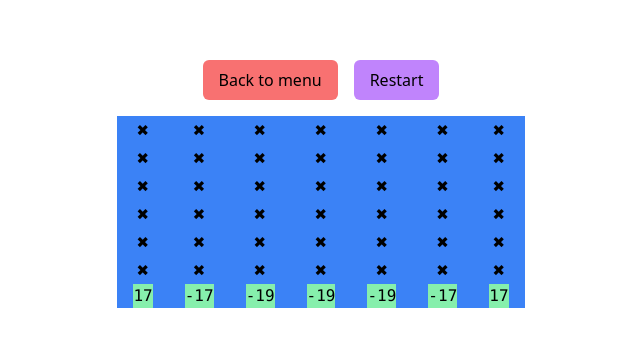
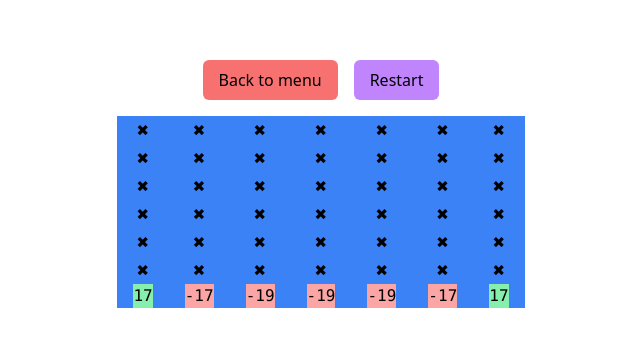
Before and after one commit to jorgegio/Connect4, a Next.js app: page /play in a window 1280 px wide. Shown: the part 216-562 px from the top of the page, without its empty margins (319-959 px from the left). Built offline with nearby package versions, Linux system fonts and the light colour scheme.

Commit message:
Change colors of score depending on value (for debugging)

```diff
--- a/src/components/board.tsx
+++ b/src/components/board.tsx
@@ -45,7 +45,15 @@ const Board: React.FC<BoardProps> = ({ position, solver, makeMove }) => {
             {cell.toString()}
           </div>
         ))}
-        <div className="bg-green-300">
+        <div
+          className={
+            analyzedMoves[Number(col)] === 0n
+              ? "bg-gray-300"
+              : analyzedMoves[Number(col)] > 0n
+              ? "bg-green-300"
+              : "bg-red-300"
+          }
+        >
           {analyzedMoves[Number(col)]?.toString() ?? "N/A"}
         </div>
       </div>
```
